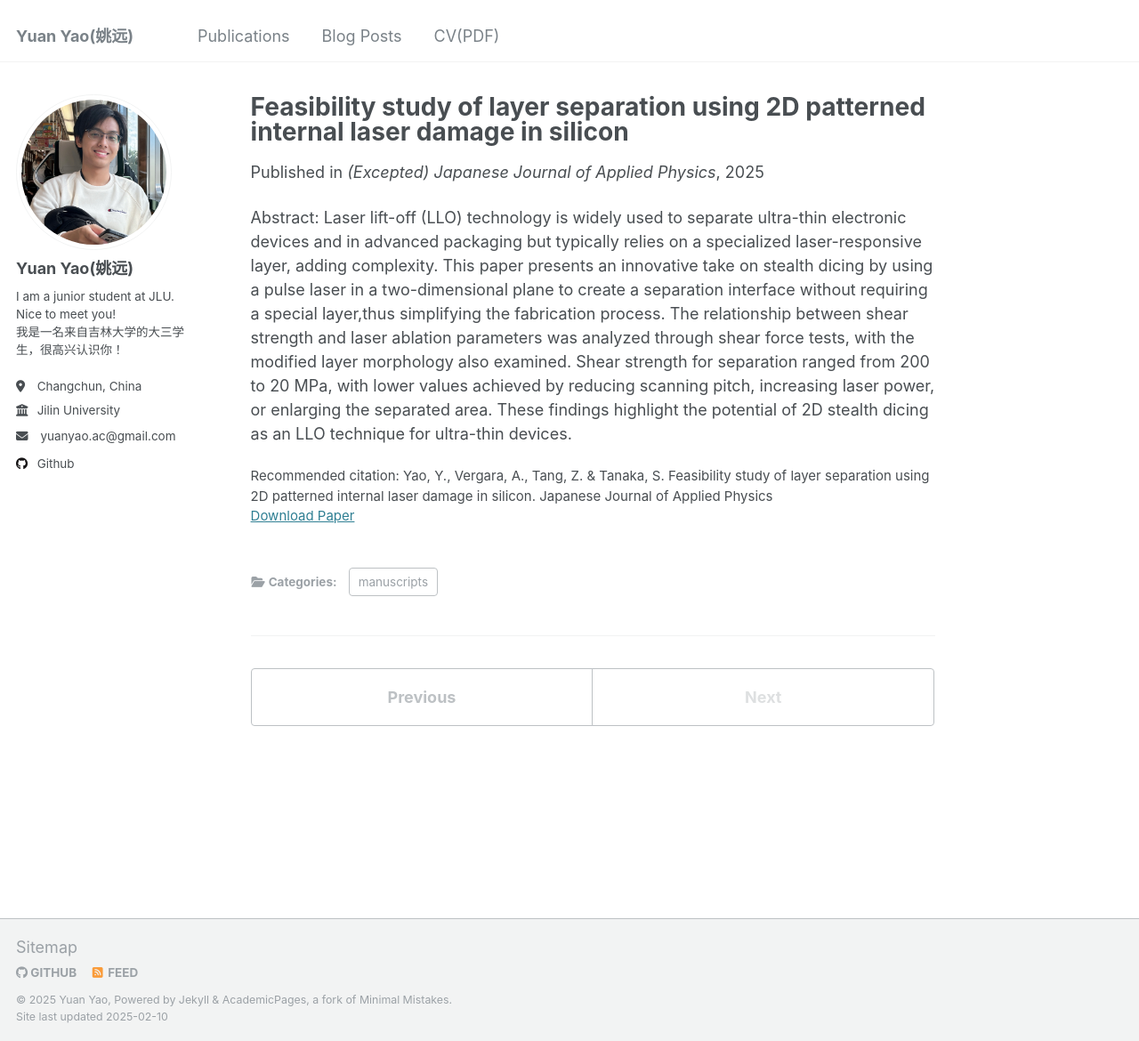
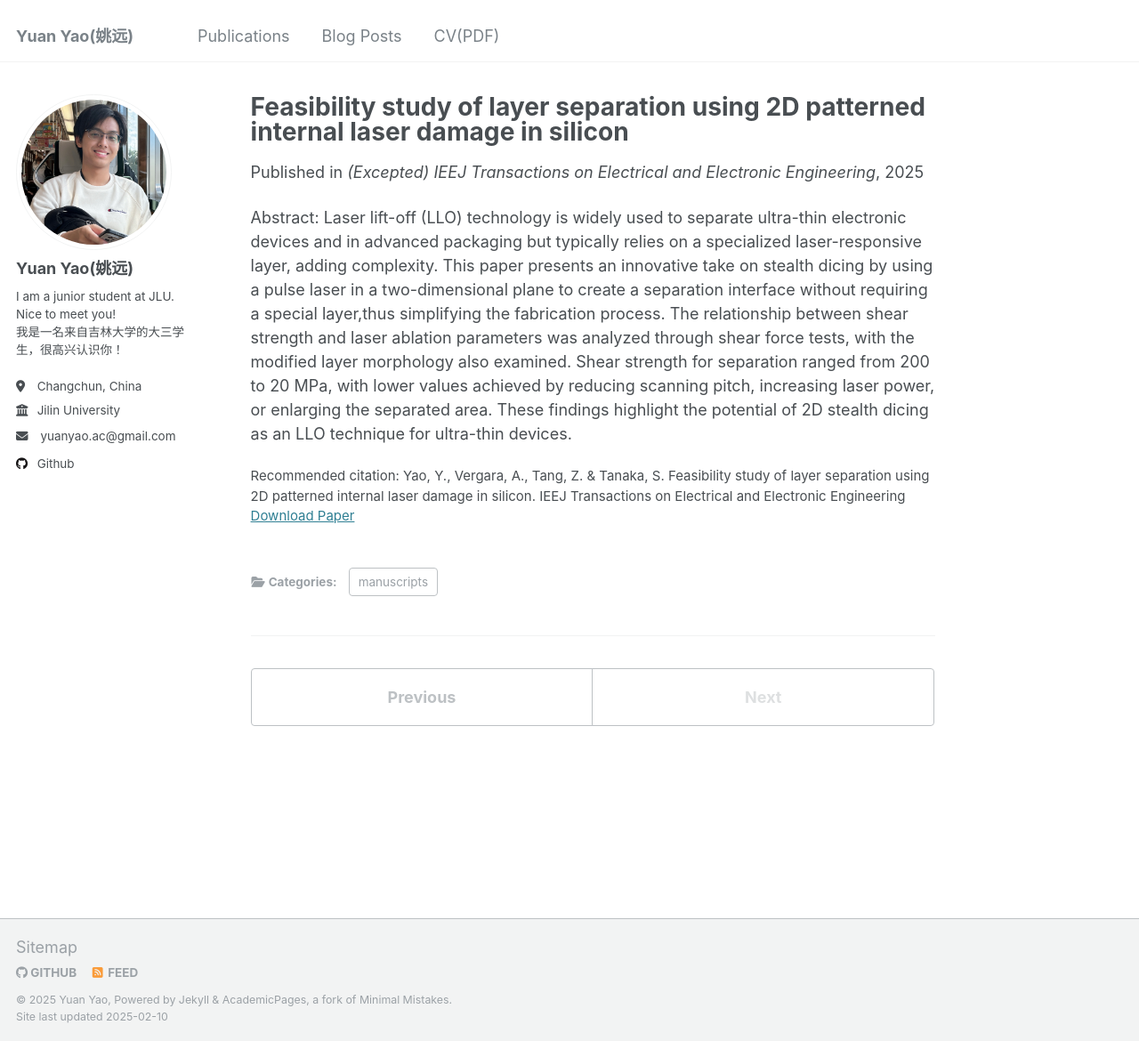
Before and after one commit to YuanYao-git/YuanYao-git.github.io, a Jekyll site: the page built from _publications/IEEJ_TEEE.md, in a window 1280 px wide and 1170 px high. Shown: the whole window at 89% size. Built offline with Jekyll 4.4.1, drawn with Linux system fonts in a browser that asks for light colours.

Commit message:
paper changed

```diff
--- a/_publications/japanese journal of applied physics.md
+++ b/_publications/IEEJ_TEEE.md
@@ -2,13 +2,13 @@
 title: "Feasibility study of layer separation using 2D patterned internal laser damage in silicon"
 collection: publications
 category: manuscripts
-permalink: /publication/japanese journal of applied physics
+permalink: /publication/IEEJ_TEEE
 excerpt: 'Output of Individual Research Training of the JYPE exchange program at Tohoku University.(2023.10-2024.8)<br> And this is an extended paper manuscript for the presentation on MNC(2024).'
 date: 2025-02-12
-venue: (Excepted) Japanese Journal of Applied Physics
-paperurl: 'http://YuanYao-git.github.io/files/paper2.pdf'
+venue: (Excepted) IEEJ Transactions on Electrical and Electronic Engineering
+paperurl: 'http://YuanYao-git.github.io/files/IEEJ_TEEE.pdf'
 citation: 'Yao, Y., Vergara, A., Tang, Z. & Tanaka, S. Feasibility study of layer
-separation using 2D patterned internal laser damage in silicon. Japanese Journal of Applied Physics'
+separation using 2D patterned internal laser damage in silicon. IEEJ Transactions on Electrical and Electronic Engineering'
 ---
 
 Abstract: Laser lift-off (LLO) technology is widely used to separate ultra-thin electronic devices and in advanced packaging but typically relies on a specialized laser-responsive layer, adding complexity. This paper presents an innovative take on stealth dicing by using a pulse laser in a two-dimensional plane to create a separation interface without requiring a special layer,thus simplifying the fabrication process. The relationship between shear strength and laser ablation parameters was analyzed through shear force tests, with the modified layer morphology also examined. Shear strength for separation ranged from 200 to 20 MPa, with lower values achieved by reducing scanning pitch, increasing laser power, or enlarging the separated area. These findings highlight the potential of 2D stealth dicing as an LLO technique for ultra-thin devices.
```
Also changed, not shown: _posts/2025-01-10-post-4.md (+1 -1 lines), _posts/2025-01-10-post-444.md (+1 -1 lines), docker-compose.yml (added, +10 -0 lines), 4 other files.
